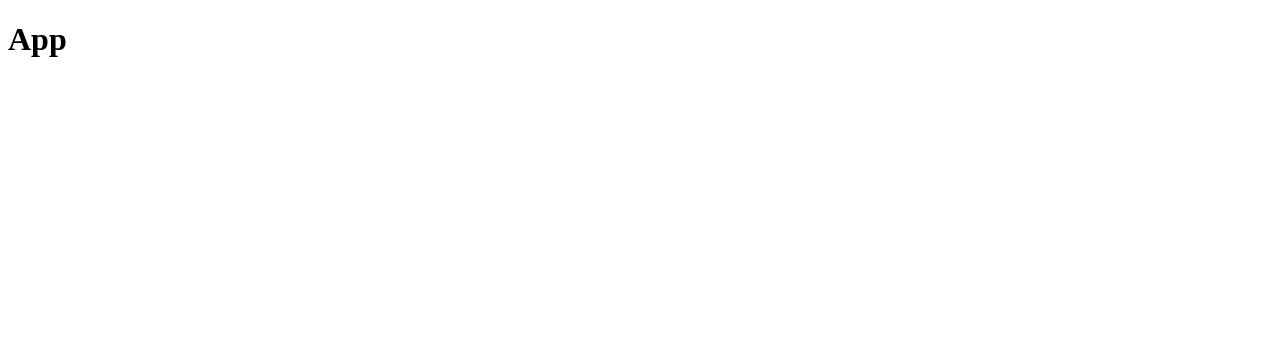
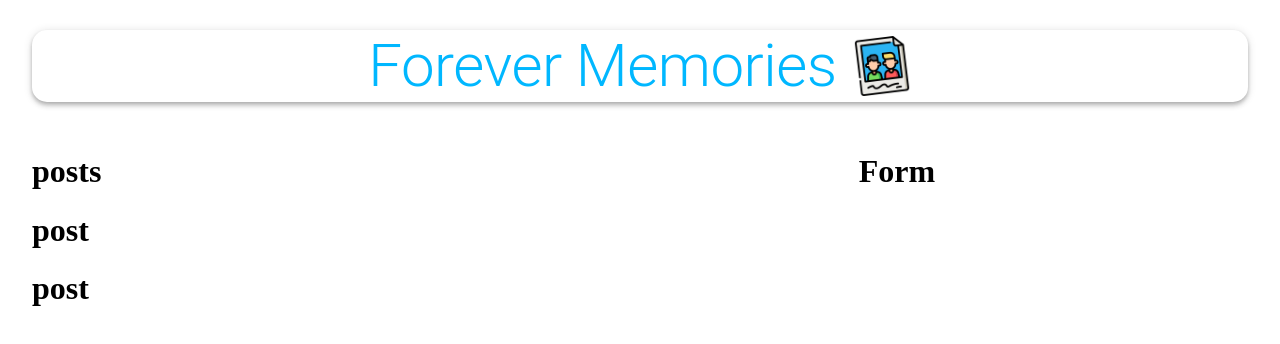
Before and after one commit to vishh2dev/Forever-Memories-MERN-stack-app, a React (Create React App) app in the folder client/: page / in a window 1280 px wide. Shown: the top 344 px of the page. Built offline with nearby package versions, Linux system fonts and the light colour scheme.

Commit message:
created form and post pages

```diff
--- a/client/src/App.js
+++ b/client/src/App.js
@@ -1,12 +1,30 @@
 import React from "react";
+import { Container, AppBar, Typography, Grow, Grid } from '@material-ui/core'
+
+import Posts from "./components/Posts/Posts";
+import Form from "./components/Form/Form";
+import memories from './images/memories.png'
+import useStyles from './styles'
 
 const App = () => {
+    const classes = useStyles()
     return(
-        <div>
-            <h1>
-                App
-            </h1>
-        </div>
+       <Container maxWidth="lg">
+            <AppBar className={classes.appBar} position="static" color="inherit" >
+                <Typography className={classes.heading} variant="h2" align="center" >Forever Memories</Typography>
+                <img className={classes.image} src={memories} alt="memories" height="60" />
+            </AppBar>
+            <Grow in>
+                <Grid container justifyContent="space-between" alignItems="stretch" spacing={3} >
+                    <Grid item xs={12} sm={7}>
+                        <Posts/>
+                    </Grid>
+                    <Grid item xs={12} sm={4}>
+                        <Form/>
+                    </Grid>
+                </Grid>
+            </Grow>
+       </Container>
     )
 }
 
--- /dev/null
+++ b/client/src/components/Form/Form.js
@@ -0,0 +1,12 @@
+import React from "react";
+
+import useStyles from './styles'
+
+const Form = () =>{
+    const classes = useStyles()
+    return(
+        <h1>Form</h1>
+    )
+}
+
+export default Form
--- /dev/null
+++ b/client/src/components/Form/styles.js
@@ -0,0 +1,24 @@
+import { makeStyles } from '@material-ui/core/styles';
+
+export default makeStyles((theme) => ({
+  root: {
+    '& .MuiTextField-root': {
+      margin: theme.spacing(1),
+    },
+  },
+  paper: {
+    padding: theme.spacing(2),
+  },
+  form: {
+    display: 'flex',
+    flexWrap: 'wrap',
+    justifyContent: 'center',
+  },
+  fileInput: {
+    width: '97%',
+    margin: '10px 0',
+  },
+  buttonSubmit: {
+    marginBottom: 10,
+  },
+}));
--- /dev/null
+++ b/client/src/components/Posts/Post/Post.js
@@ -0,0 +1,12 @@
+import React from "react";
+
+import useStyles from './styles'
+
+const Post = () =>{
+    const classes = useStyles()
+    return(
+        <h1>post</h1>
+    )
+}
+
+export default Post
--- /dev/null
+++ b/client/src/components/Posts/Post/styles.js
@@ -0,0 +1,52 @@
+import { makeStyles } from '@material-ui/core/styles';
+
+export default makeStyles({
+  media: {
+    height: 0,
+    paddingTop: '56.25%',
+    backgroundColor: 'rgba(0, 0, 0, 0.5)',
+    backgroundBlendMode: 'darken',
+  },
+  border: {
+    border: 'solid',
+  },
+  fullHeightCard: {
+    height: '100%',
+  },
+  card: {
+    display: 'flex',
+    flexDirection: 'column',
+    justifyContent: 'space-between',
+    borderRadius: '15px',
+    height: '100%',
+    position: 'relative',
+  },
+  overlay: {
+    position: 'absolute',
+    top: '20px',
+    left: '20px',
+    color: 'white',
+  },
+  overlay2: {
+    position: 'absolute',
+    top: '20px',
+    right: '20px',
+    color: 'white',
+  },
+  grid: {
+    display: 'flex',
+  },
+  details: {
+    display: 'flex',
+    justifyContent: 'space-between',
+    margin: '20px',
+  },
+  title: {
+    padding: '0 16px',
+  },
+  cardActions: {
+    padding: '0 16px 8px 16px',
+    display: 'flex',
+    justifyContent: 'space-between',
+  },
+});
--- /dev/null
+++ b/client/src/components/Posts/Posts.js
@@ -0,0 +1,17 @@
+import React from "react";
+import Post from "./Post/Post";
+
+import useStyles from './styles'
+const Posts = () =>{
+    const classes = useStyles()
+    return(
+        <>
+        <h1>posts</h1>
+        <Post/>
+        <Post/>
+        </>
+
+    )
+}
+
+export default Posts
--- /dev/null
+++ b/client/src/components/Posts/styles.js
@@ -0,0 +1,14 @@
+import { makeStyles } from '@material-ui/core/styles';
+
+export default makeStyles((theme) => ({
+  mainContainer: {
+    display: 'flex',
+    alignItems: 'center',
+  },
+  smMargin: {
+    margin: theme.spacing(1),
+  },
+  actionDiv: {
+    textAlign: 'center',
+  },
+}));
--- /dev/null
+++ b/client/src/styles.js
@@ -0,0 +1,18 @@
+import { makeStyles } from "@material-ui/core";
+
+export default makeStyles(()=>({
+    appBar: {
+        borderRadius: 15,
+        margin: '30px 0',
+        display: 'flex',
+        flexDirection: 'row',
+        justifyContent: 'center',
+        alignItems: 'center',
+      },
+      heading: {
+        color: 'rgba(0,183,255, 1)',
+      },
+      image: {
+        marginLeft: '15px',
+      },
+}))
```
Also changed, not shown: client/src/images/memories.png (added).
